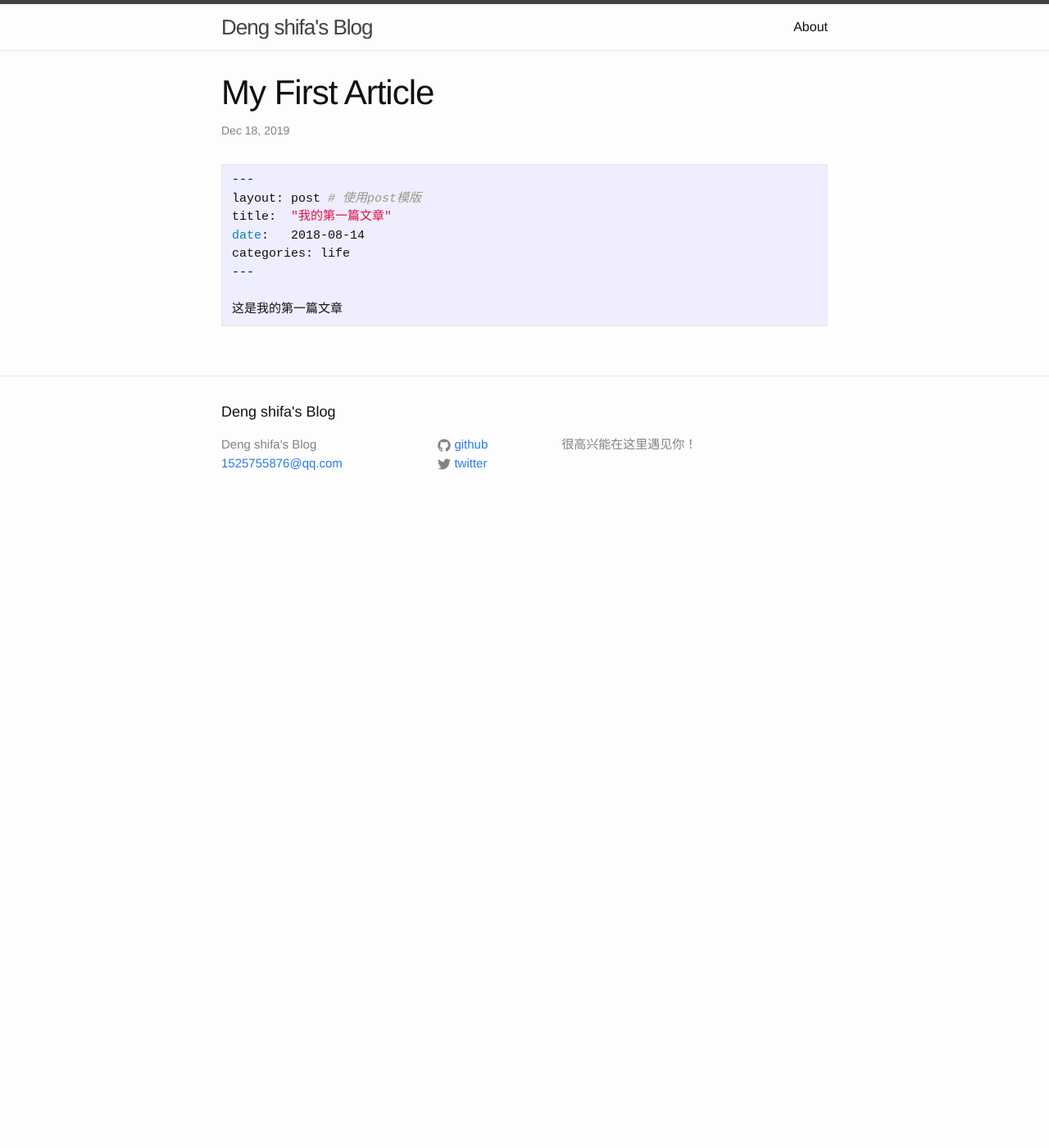
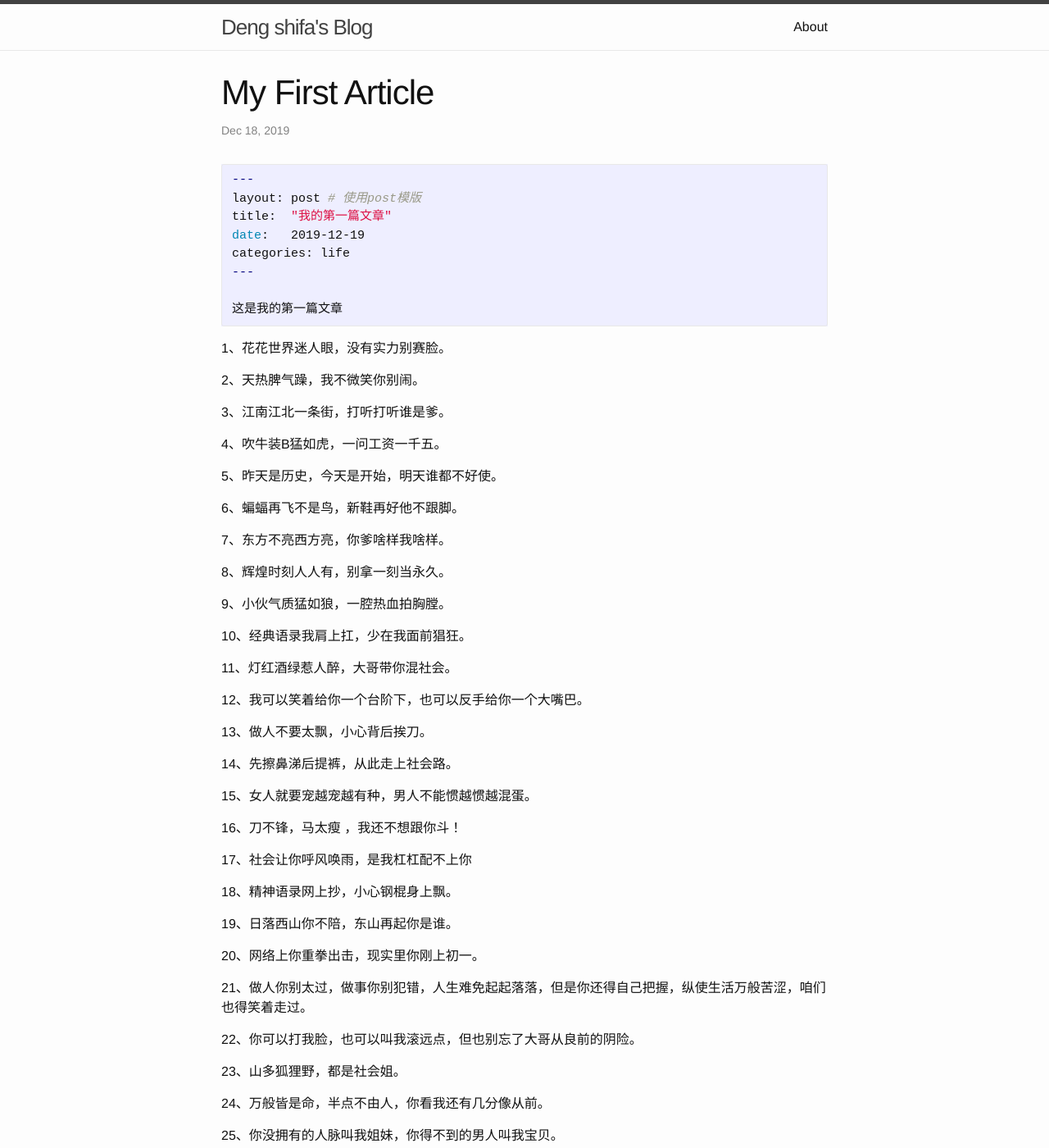
Before and after one commit to dengshifa/dengshifa.github.io, a Jekyll site: the page built from _posts/2019-12-18-my-first-article.md, in a window 1280 px wide and 1400 px high. Shown: the whole window at 82% size. Built offline with Jekyll 4.4.1, drawn with Linux system fonts in a browser that asks for light colours; our own code applies the rules of GitHub Pages for plain Markdown files; some of the changed text lies outside the part shown.

Commit message:
first art

````diff
--- a/_posts/2019-12-18-my-first-article.md
+++ b/_posts/2019-12-18-my-first-article.md
@@ -2,9 +2,69 @@
 ---
 layout: post # 使用post模版
 title:  "我的第一篇文章"
-date:   2018-08-14
+date:   2019-12-19
 categories: life
 ---
 
 这是我的第一篇文章
 ```
+
+1、花花世界迷人眼，没有实力别赛脸。
+
+2、天热脾气躁，我不微笑你别闹。
+
+3、江南江北一条街，打听打听谁是爹。
+
+4、吹牛装B猛如虎，一问工资一千五。
+
+5、昨天是历史，今天是开始，明天谁都不好使。
+
+6、蝙蝠再飞不是鸟，新鞋再好他不跟脚。
+
+7、东方不亮西方亮，你爹啥样我啥样。
+
+8、辉煌时刻人人有，别拿一刻当永久。
+
+9、小伙气质猛如狼，一腔热血拍胸膛。
+
+10、经典语录我肩上扛，少在我面前猖狂。
+
+11、灯红酒绿惹人醉，大哥带你混社会。
+
+12、我可以笑着给你一个台阶下，也可以反手给你一个大嘴巴。
+
+13、做人不要太飘，小心背后挨刀。
+
+14、先擦鼻涕后提裤，从此走上社会路。
+
+15、女人就要宠越宠越有种，男人不能惯越惯越混蛋。
+
+16、刀不锋，马太瘦 ，我还不想跟你斗！
+
+17、社会让你呼风唤雨，是我杠杠配不上你
+
+18、精神语录网上抄，小心钢棍身上飘。
+
+19、日落西山你不陪，东山再起你是谁。
+
+20、网络上你重拳出击，现实里你刚上初一。
+
+21、做人你别太过，做事你别犯错，人生难免起起落落，但是你还得自己把握，纵使生活万般苦涩，咱们也得笑着走过。
+
+22、你可以打我脸，也可以叫我滚远点，但也别忘了大哥从良前的阴险。
+
+23、山多狐狸野，都是社会姐。
+
+24、万般皆是命，半点不由人，你看我还有几分像从前。
+
+25、你没拥有的人脉叫我姐妹，你得不到的男人叫我宝贝。
+
+26、交友别摆鸿门宴，社会玩的是排面
+
+27、我不笑你别闹，我给你脸你就得要！
+
+28、你是好人我不配，忘了我吧下一位。
+
+29、我这野马不识归途，但是你这小人我必须铲除。
+
+30、我脾气好是因为我装的，我暴躁起来不要你的命。
````
